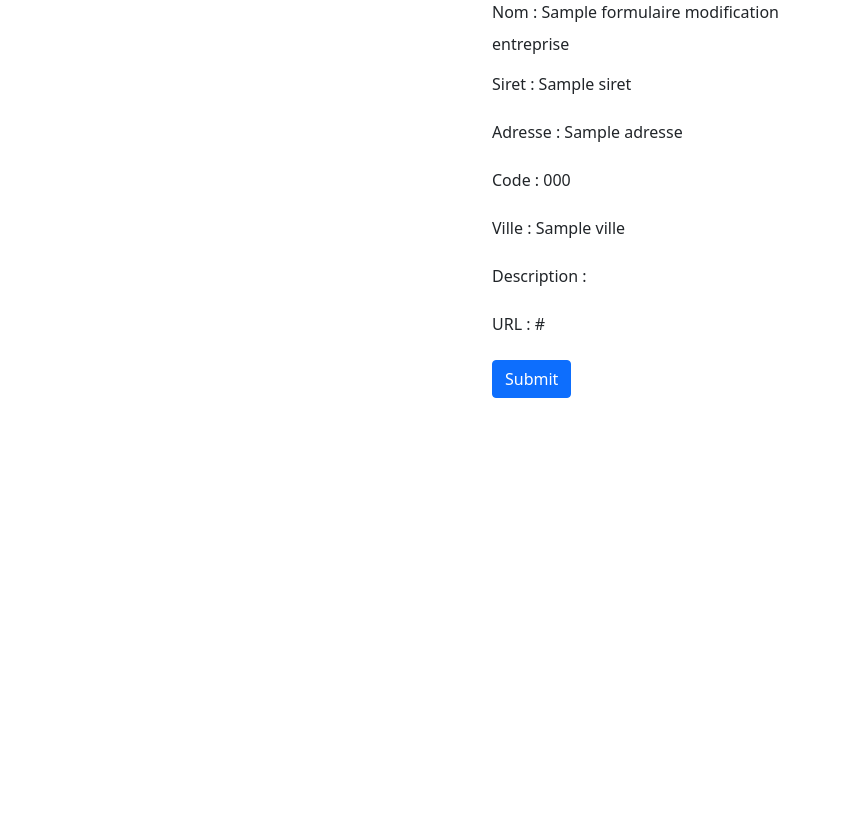
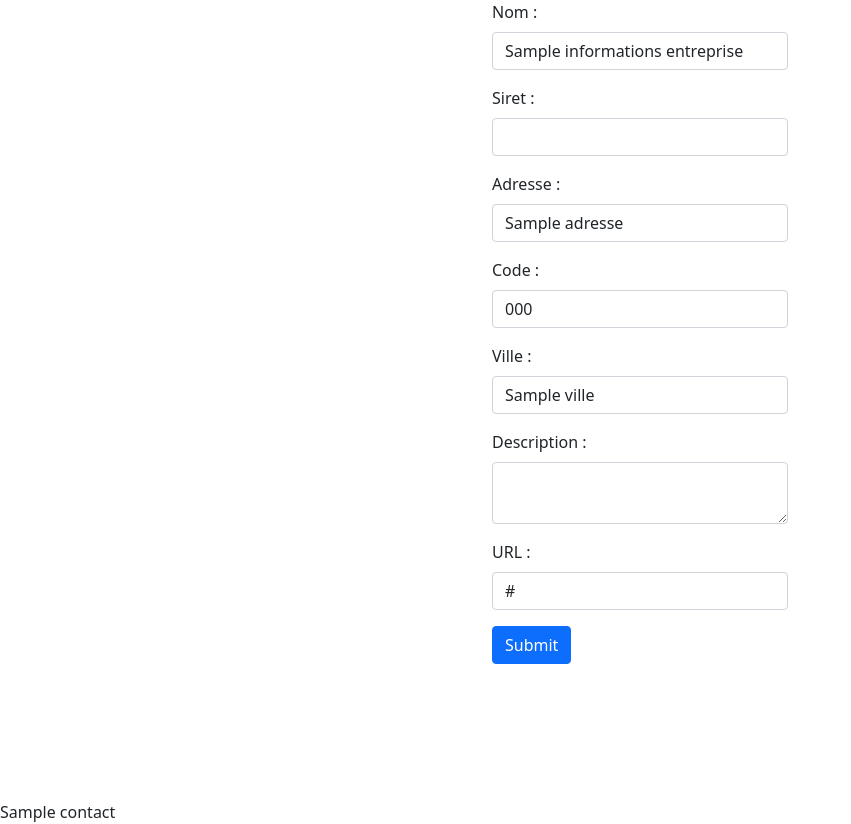
Before and after one commit to Wildrey237/python-projet, a Flask app: template templates/entreprise.html in a window 1280 px wide. Shown: the whole page, without its empty margins (0-851 px from the left). Before the commit the page ends 398 px from the top, so only its background shows below. Run offline with Flask 2, Linux system fonts and the light colour scheme; the template is opened without the code that fills it: values that come from a table or form of the project are taken from there, most other values are stand-ins (such as "Sample title", 1, 10 or a date in 2020).

Commit message:
entreprise v3

```diff
--- a/templates/entreprise.html
+++ b/templates/entreprise.html
@@ -3,42 +3,44 @@
 <body>
     <div class="h-100 d-flex align-items-start">
         <div class="container w-25 h-50">
-{% for information in informations_entreprise %}
 <form method="post">
     {{ formulaire_modification_entreprise.csrf_token}}
     <div class="mb-3">
         <label for="Nom" class="form-label "> Nom :</label>
-{{  formulaire_modification_entreprise.Nom(value=information.Nom, class_="form-control" ) }}
+{{  formulaire_modification_entreprise.Nom(value=informations_entreprise.Nom, class_="form-control" ) }}
     </div>
     <div class="mb-3">
         <label for="Siret" class="form-label "> Siret :</label>
-{{  formulaire_modification_entreprise.Siret(value=information.Siret, class_="form-control" ) }}
+{{  formulaire_modification_entreprise.Siret(value=informations_entreprise.Siret, class_="form-control" ) }}
     </div>
     <div class="mb-3">
         <label for="Adresse" class="form-label"> Adresse :</label>
-{{  formulaire_modification_entreprise.Adresse(value=information.Adresse, class_="form-control") }}
+{{  formulaire_modification_entreprise.Adresse(value=informations_entreprise.Adresse, class_="form-control") }}
     </div>
     <div class="mb-3">
         <label for="Code" class="form-label "> Code :</label>
-{{  formulaire_modification_entreprise.Code(value=information.Code, class_="form-control") }}
+{{  formulaire_modification_entreprise.Code(value=informations_entreprise.Code, class_="form-control") }}
     </div>
 <div class="mb-3">
     <label for="Ville" class="form-label "> Ville :</label>
-{{  formulaire_modification_entreprise.Ville(value=information.Ville, class_="form-control") }}
+{{  formulaire_modification_entreprise.Ville(value=informations_entreprise.Ville, class_="form-control") }}
 </div>
 <div class="mb-3">
     <label for="Description" class="form-label "> Description :</label>
-{{  formulaire_modification_entreprise.Description(value=information.Description, class_="form-control") }}
+{{  formulaire_modification_entreprise.Description(value=informations_entreprise.Description, class_="form-control") }}
 </div>
 <div class="mb-3">
     <label for="URL" class="form-label "> URL :</label>
-{{  formulaire_modification_entreprise.URL(value=information.URL, class_="form-control") }}
+{{  formulaire_modification_entreprise.URL(value=informations_entreprise.URL, class_="form-control") }}
 </div>
 <div class="mb-3">
     <input type="submit" class="btn btn-primary">
     </div>
 </form>
+        </div>
+    </div>
+
+{% for contact in informations_contact %}
+    {{ contact.Nom }}
 {% endfor %}
-</div>
-</div>
 </body>
```
Also changed, not shown: Entreprise.py (+13 -4 lines).
